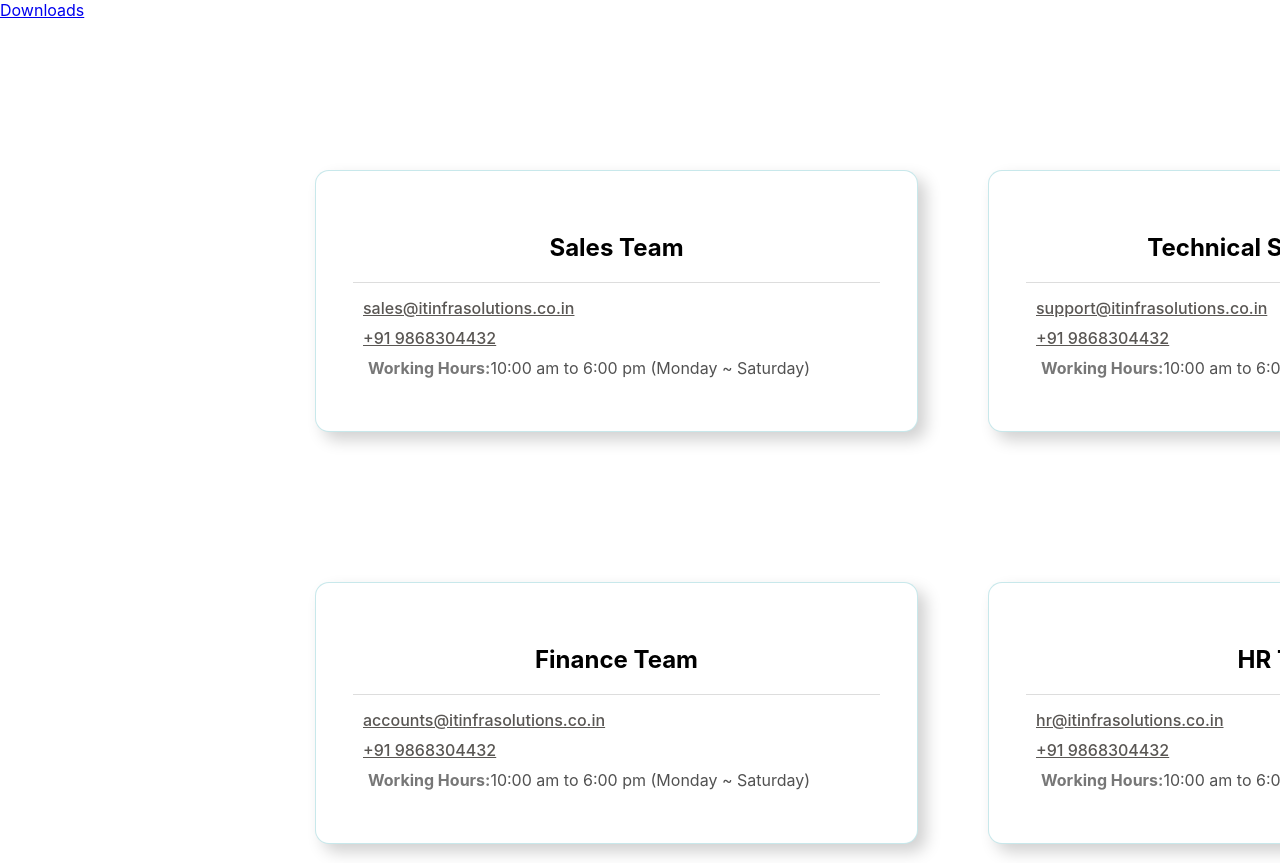
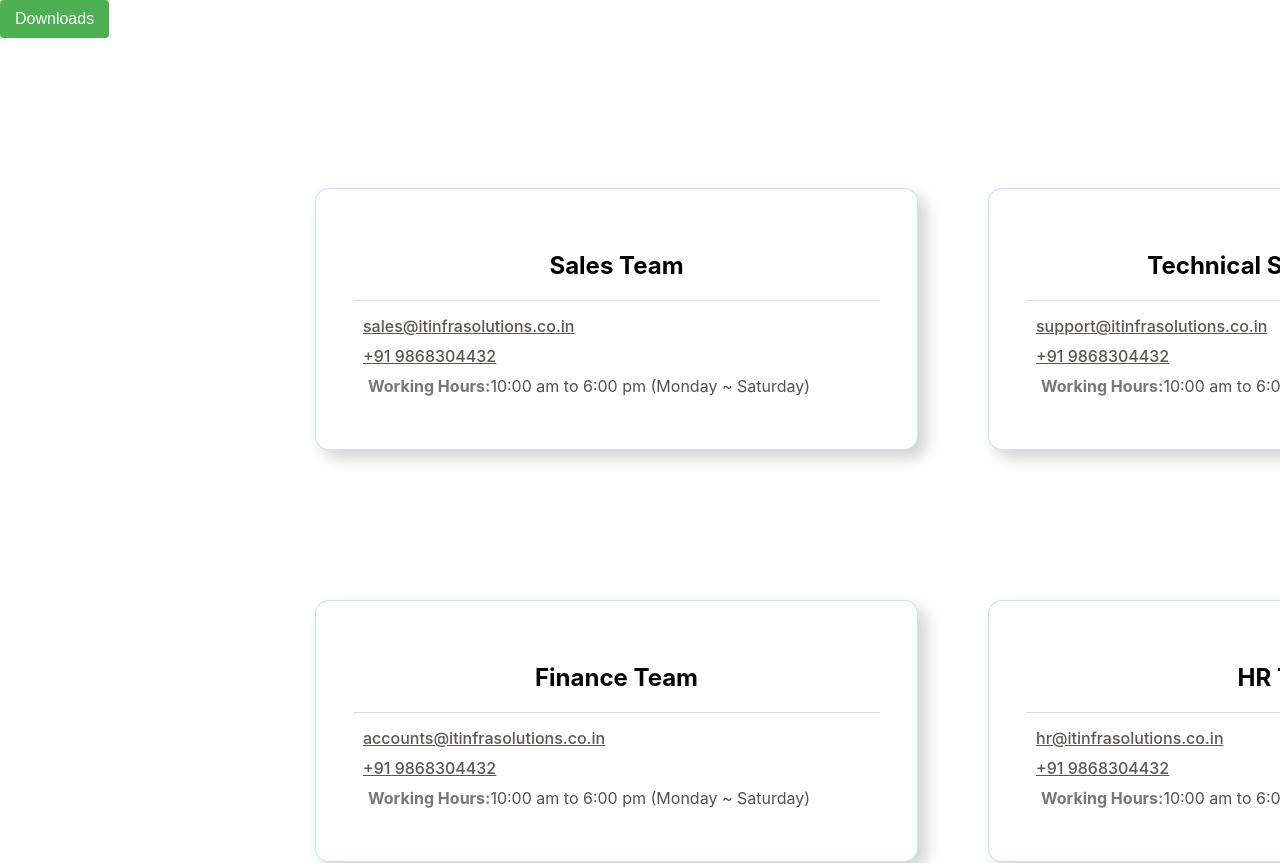
Before and after one commit to abhiGithub302/contact-us-form, a React (Create React App) app in the folder frontend/: page / in a window 1280 px wide. Shown: the top 863 px of the page. Built offline with nearby package versions, Linux system fonts and the light colour scheme; the HTML template or start-up script is replaced by a standard one.

Commit message:
some bug fix

```diff
--- a/frontend/src/ContactUs/ContactUsForm.jsx
+++ b/frontend/src/ContactUs/ContactUsForm.jsx
@@ -2,7 +2,7 @@
 import React, { useState } from "react";
 import "./ContactUsForm.css";
 import FileDownload from "js-file-download";
-import { NavLink } from "react-router-dom";
+
 import axios from "axios";
 
 const ContactUsForm = () => {
@@ -77,7 +77,7 @@ const ContactUsForm = () => {
 
   return (
     <div>
-  <NavLink onClick={(e) =>download(e)}>Downloads</NavLink>
+  <button onClick={(e) =>download(e)}>Downloads</button>
       <div className="contactus_container" id="contactUsId">
         <div class="contactus_box ">
           <div class="time_line_iconss">
```
